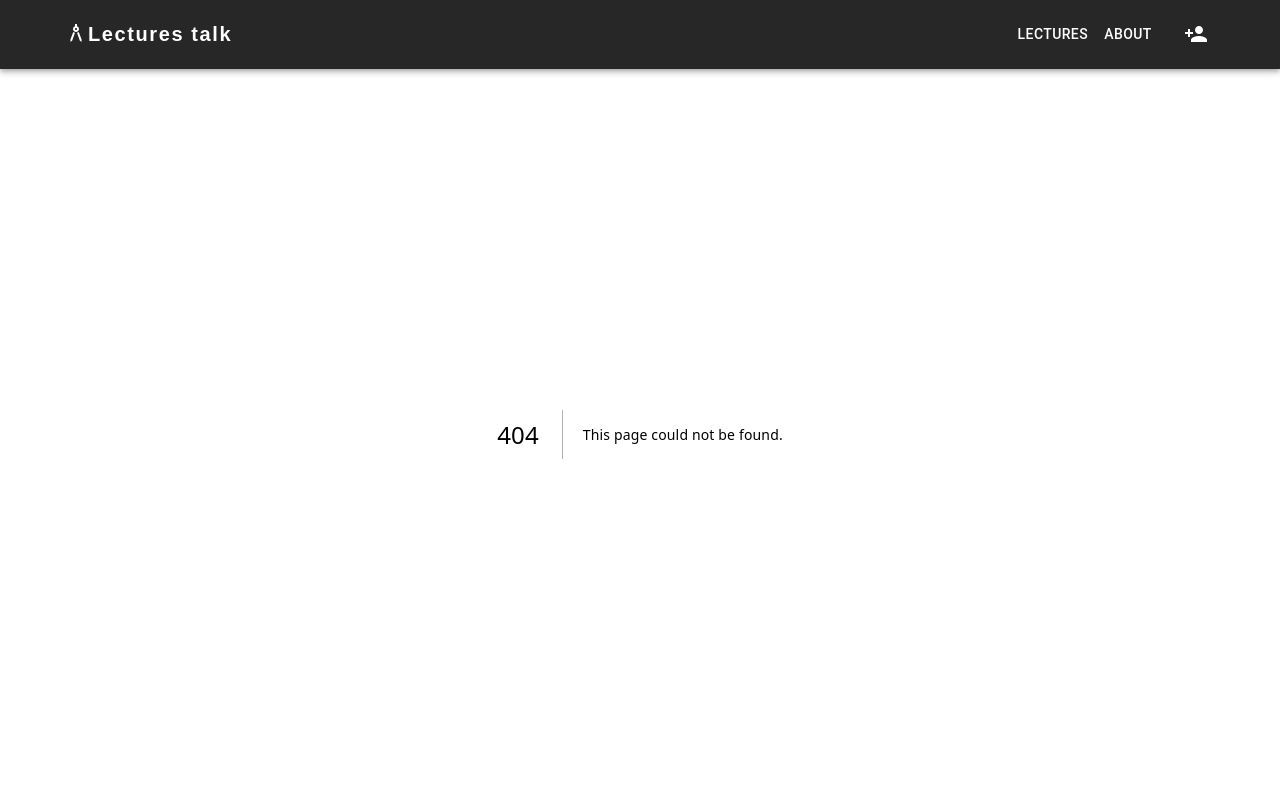
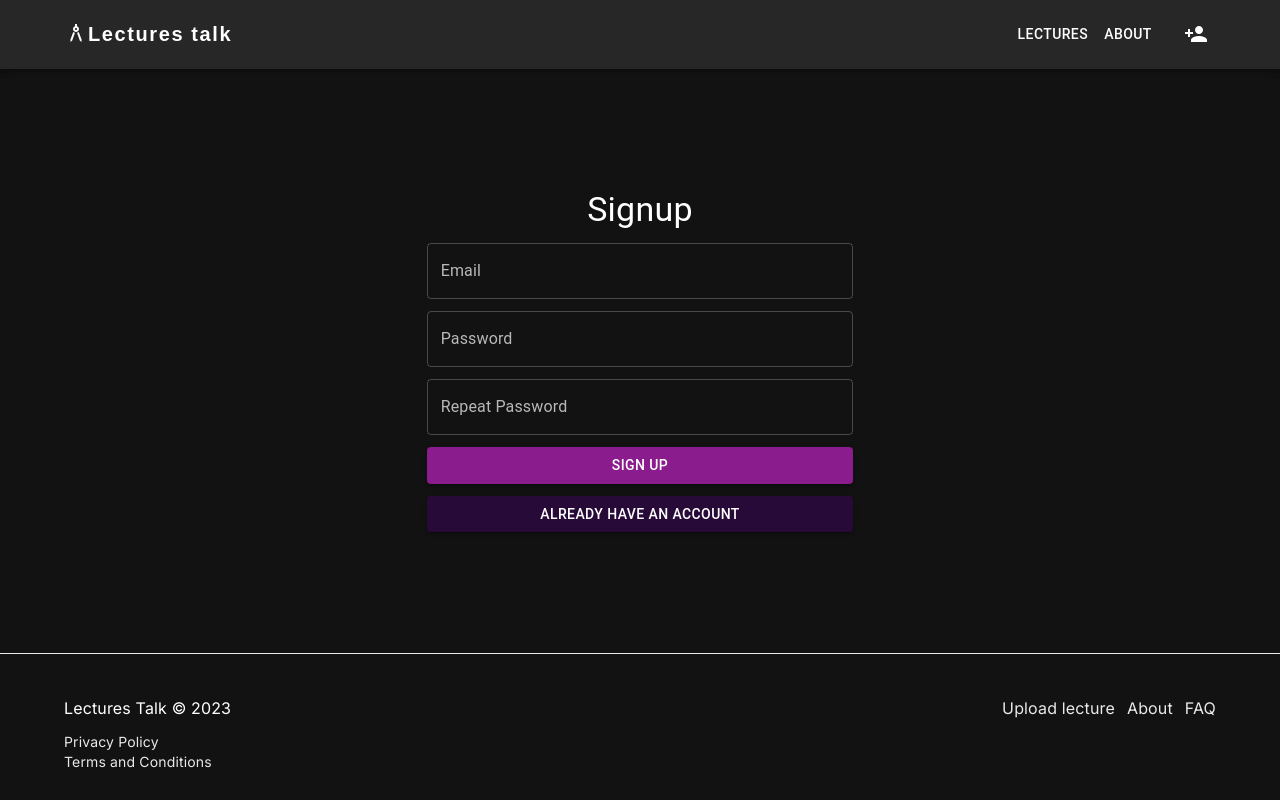
Before and after one commit to LecturesTalk-Group29/lectures-talk-web, a Next.js app: page /signup in a window 1280 px wide. Before the commit this address had no page. Built offline with nearby package versions, Linux system fonts and the light colour scheme.

Commit message:
Login/Signup added, Login API integration added, UI improved
Backend integration code present - not fully operational

```diff
--- a/app/Footer.tsx
+++ b/app/Footer.tsx
@@ -14,7 +14,7 @@ function Footer() {
     }
 
     return (
-        <footer className="bg-black">
+        <footer className="bg-black border-t border-text">
             <Container className="text-white relative pt-5 flex flex-col items-center">
                 {/* Horisontal Line */}
                 <Box className="w-full h-0.5 bg-gray-400 mb-5" />
@@ -29,21 +29,21 @@ function Footer() {
                         >
                             Lectures Talk © 2023
                         </Link>
-                        <Link href="#" underline="none" className="text-white text-sm no-underline hover:text-gray-300">
+                        <Link href="#" underline="none" className="text-text text-sm no-underline hover:text-gray-300">
                             Privacy Policy
                         </Link>
-                        <Link href="#" underline="none" className="text-white text-sm no-underline hover:text-gray-300">
+                        <Link href="#" underline="none" className="text-text text-sm no-underline hover:text-gray-300">
                             Terms and Conditions
                         </Link>
                     </Box>
                     <Box className="hidden md:flex space-x-3">
-                        <Link href="#" underline="none" className="text-white no-underline hover:text-gray-300">
+                        <Link href="#" underline="none" className="text-text no-underline hover:text-gray-300">
                             Upload lecture
                         </Link>
-                        <Link href="#" underline="none" className="text-white no-underline hover:text-gray-300">
+                        <Link href="#" underline="none" className="text-text no-underline hover:text-gray-300">
                             About
                         </Link>
-                        <Link href="#" underline="none" className="text-white no-underline hover:text-gray-300">
+                        <Link href="#" underline="none" className="text-text no-underline hover:text-gray-300">
                             FAQ
                         </Link>
                     </Box>
--- a/app/Header.tsx
+++ b/app/Header.tsx
@@ -14,6 +14,7 @@ import Button from "@mui/material/Button";
 import Tooltip from "@mui/material/Tooltip";
 import MenuItem from "@mui/material/MenuItem";
 
+// Examples of good icons
 import DonutSmallIcon from "@mui/icons-material/DonutSmall";
 import WorkspacesIcon from '@mui/icons-material/Workspaces';
 import WorkspacePremiumIcon from '@mui/icons-material/WorkspacePremium';
@@ -43,6 +44,10 @@ function Header() {
     const [anchorElUser, setAnchorElUser] = React.useState<null | HTMLElement>(
         null
     );
+
+    const handleLogInRedirect = () => {
+        router.push("/login");
+    };
 
     const handleLogIn = async () => {
         // await googleLogin();
@@ -186,7 +191,7 @@ function Header() {
                     <Box sx={{ flexGrow: 0 }}>
 
                         <Tooltip title="SignUp / LogIn">
-                            <IconButton onClick={handleLogIn} sx={{ p: 0 }}>
+                            <IconButton onClick={handleLogInRedirect} sx={{ p: 0 }}>
                                 <Box className="w-10 h-10">
                                     <PersonAddIcon />
                                 </Box>
--- /dev/null
+++ b/app/login/page.tsx
@@ -0,0 +1,143 @@
+"use client";
+
+import { useState } from 'react';
+import Box from "@mui/material/Box";
+import { TextField, Button, Typography,CircularProgress } from '@mui/material';
+import Footer from "./../Footer";
+import { useRouter } from 'next/navigation'
+
+const MIN_PASSWORD_LENGTH = 4;
+
+export default function Login() {
+  const router = useRouter();
+  const [email, setEmail] = useState('');
+  const [password, setPassword] = useState('');
+  const [emailError, setEmailError] = useState('');
+  const [passwordError, setPasswordError] = useState('');
+  const [isLoading, setIsLoading] = useState(false);
+
+  const handleLogin = async () => {
+    const emailPattern = /^[^\s@]+@[^\s@]+\.[^\s@]+$/;
+    let isValid = true;
+
+    if (!emailPattern.test(email)) {
+      setEmailError('Please enter a valid email.');
+      isValid = false;
+    } else {
+      setEmailError('');
+    }
+
+    if (password.length < MIN_PASSWORD_LENGTH) {
+      setPasswordError(`Password should be at least ${MIN_PASSWORD_LENGTH} characters long.`);
+      isValid = false;
+    } else {
+      setPasswordError('');
+    }
+
+    if (isValid) {
+      // Process Login
+      handleLoginRequest();
+
+    }
+  };
+
+  const handleLoginRequest = async () => {
+    setIsLoading(true);
+    try {
+      const response = await fetch(`${window.location.origin}/api/login`, {
+        method: 'POST',
+        headers: {
+          'Content-Type': 'application/json',
+        },
+        body: JSON.stringify({
+          email: email,
+          password: password,
+        }),
+      });
+
+      if (response.ok) {
+        const data = await response.json();
+        // Save the token and refreshToken in a secure place (e.g., cookies, local storage, state management, etc.)
+        localStorage.setItem('token', data.token);
+        localStorage.setItem('refreshToken', data.refreshToken);
+
+        // Redirect to home page (later it should be a dashboard or something)
+        router.push('/');
+      } else if (response.status === 400) {
+        alert('Credentials are missing.');
+      } else if (response.status === 401) {
+        alert('Invalid credentials.');
+      } else if (response.status === 500) {
+        alert('Server error. Please try again later.');
+      }
+    } catch (error) {
+      console.error('Error logging in:', error);
+      alert('An error occurred. Please try again later.');
+    }finally {
+      setIsLoading(false);
+    }
+  }
+
+
+
+  const redirectToSignup = () => {
+    router.push('/signup');
+  }
+
+
+  return (
+    <>
+      <main className='flex-grow'>
+        <Box className="grid place-items-center h-full">
+          <Box className="flex flex-col items-center w-10/12 md:w-1/2 lg:w-1/3 space-y-3">
+            <Typography variant="h4" component="h1">Login</Typography>
+            <TextField
+              variant="outlined"
+              type="email"
+              label="Email"
+              fullWidth
+              value={email}
+              onChange={(e) => setEmail(e.target.value)}
+              error={!!emailError}
+              helperText={emailError}
+            />
+
+            <TextField
+              variant="outlined"
+              type="password"
+              label="Password"
+              fullWidth
+              value={password}
+              onChange={(e) => setPassword(e.target.value)}
+              error={!!passwordError}
+              helperText={passwordError}
+            />
+
+            <Button
+              className='bg-primary'
+              variant="contained"
+              color="primary"
+              fullWidth
+              onClick={handleLogin}
+              disabled={isLoading}
+            >
+              {isLoading ? <CircularProgress size={25} color='secondary'/> : "LOGIN"}
+            </Button>
+            <Button
+              className='bg-secondary'
+              variant="contained"
+              color="primary"
+              fullWidth
+              onClick={redirectToSignup}
+            >
+              New user
+            </Button>
+
+
+          </Box>
+        </Box>
+      </main>
+      <Footer />
+    </>
+  )
+}
--- a/app/page.tsx
+++ b/app/page.tsx
@@ -12,7 +12,7 @@ export default function Home() {
         <Box className="flex flex-col md:flex-row items-center w-10/12 md:w-1/2 space-x-4 space-y-3">
           <SubscriptionsIcon />
           <TextField className="flex-grow w-full md:w-auto" id="outlined-basic" label="Lecture URL" variant="outlined" />
-          <Button color='secondary' className='bg-primary h-14 w-full md:w-auto' variant="contained">Do AI magic</Button>
+          <Button color='primary' className='bg-primary h-14 w-full md:w-auto' variant="contained">Do AI magic</Button>
         </Box>
       </Box>
     </main>
--- /dev/null
+++ b/app/signup/page.tsx
@@ -0,0 +1,168 @@
+"use client";
+
+import { useState } from 'react';
+import Box from "@mui/material/Box";
+import { TextField, Button, Typography, LinearProgress } from '@mui/material';
+import CircularProgress from '@mui/material/CircularProgress';
+import Footer from "./../Footer";
+import { useRouter } from 'next/navigation'
+
+const MIN_PASSWORD_LENGTH = 4;
+
+export default function Signup() {
+  const router = useRouter();
+  const [email, setEmail] = useState('');
+  const [password, setPassword] = useState('');
+  const [repeatPassword, setRepeatPassword] = useState('');
+  const [emailError, setEmailError] = useState('');
+  const [passwordError, setPasswordError] = useState('');
+  const [repeatPasswordError, setRepeatPasswordError] = useState('');
+  const [isLoading, setIsLoading] = useState(false);
+
+
+
+  const handleSignup = () => {
+    const emailPattern = /^[^\s@]+@[^\s@]+\.[^\s@]+$/;
+    let isValid = true;
+
+    if (!emailPattern.test(email)) {
+      setEmailError('Please enter a valid email.');
+      isValid = false;
+    } else {
+      setEmailError('');
+    }
+
+    if (password.length < MIN_PASSWORD_LENGTH) {
+      setPasswordError(`Password should be at least ${MIN_PASSWORD_LENGTH} characters long.`);
+      isValid = false;
+    } else {
+      setPasswordError('');
+    }
+
+    if (password !== repeatPassword) { // 2. Adjust the validation here
+      setRepeatPasswordError('Passwords do not match.');
+      isValid = false;
+    } else {
+      setRepeatPasswordError('');
+    }
+
+    if (isValid) {
+      // Process SignUp
+      handleSignupRequest();
+    }
+  };
+
+  const handleSignupRequest = async () => {
+    //Temperary username generator
+    const randomNumber = Math.floor(Math.random() * 100);
+    const randomLetter = String.fromCharCode(97 + Math.floor(Math.random() * 26));
+    const username = `user${randomNumber}${randomLetter}`;
+    console.log(username);
+
+    setIsLoading(true);
+    try {
+      const response = await fetch(`${window.location.origin}/api/register`, {
+        method: "POST",
+        headers: {
+          "Content-Type": "application/json"
+        },
+        body: JSON.stringify({
+          email: email,
+          username: username, // You might want to replace this with a username from your form.
+          password: password
+        })
+      });
+
+      const data = await response.json();
+
+      if (response.status === 201) {
+        // Handle successful registration
+        alert(data.message);
+        redirectToLogin();
+      } else if (response.status === 400) {
+        // Handle bad request. You can further elaborate on this by checking specific error messages if the API provides them.
+        alert("Please ensure all fields are filled correctly.");
+      } else if (response.status === 409) {
+        // Handle conflict
+        alert("The provided email or username is already in use.");
+      } else {
+        // Handle other errors
+        alert("An error occurred. Please try again later.");
+      }
+    } catch (error) {
+      console.error("Error during registration:", error);
+      alert("An unexpected error occurred. Please try again later.");
+    } finally {
+      setIsLoading(false);
+    }
+  }
+
+  const redirectToLogin = () => {
+    router.push('/login');
+  }
+
+  return (
+    <>
+      <main className='flex-grow'>
+        <Box className="grid place-items-center h-full">
+          <Box className="flex flex-col items-center w-10/12 md:w-1/2 lg:w-1/3 space-y-3">
+            <Typography variant="h4" component="h1">Signup</Typography>
+            <TextField
+              variant="outlined"
+              type="email"
+              label="Email"
+              fullWidth
+              value={email}
+              onChange={(e) => setEmail(e.target.value)}
+              error={!!emailError}
+              helperText={emailError}
+            />
+
+            <TextField
+              variant="outlined"
+              type="password"
+              label="Password"
+              fullWidth
+              value={password}
+              onChange={(e) => setPassword(e.target.value)}
+              error={!!passwordError}
+              helperText={passwordError}
+            />
+
+            <TextField
+              variant="outlined"
+              type="password"
+              label="Repeat Password"
+              fullWidth
+              value={repeatPassword}
+              onChange={(e) => setRepeatPassword(e.target.value)}
+              error={!!repeatPasswordError}
+              helperText={repeatPasswordError}
+            />
+            <Button
+              className='bg-primary'
+              variant="contained"
+              color="primary"
+              fullWidth
+              onClick={handleSignup}
+              disabled={isLoading}
+            >
+              {isLoading ? <CircularProgress size={25} color='secondary'/> : "SIGN UP"}
+            </Button>
+            <Button
+              className='bg-secondary'
+              variant="contained"
+              color="primary"
+              fullWidth
+              onClick={redirectToLogin}
+            >
+              already have an account
+            </Button>
+
+          </Box>
+        </Box>
+      </main>
+      <Footer />
+    </>
+  )
+}
--- a/tailwind.config.ts
+++ b/tailwind.config.ts
@@ -11,6 +11,7 @@ const config: Config = {
     colors: {
       'text': '#e9e9e9',
       'background': '#060109',
+      'customGray': '#272727',
       'primary': '#8a1c8d',
       'secondary': '#270a38',
       'accent': '#9e33db',
```
